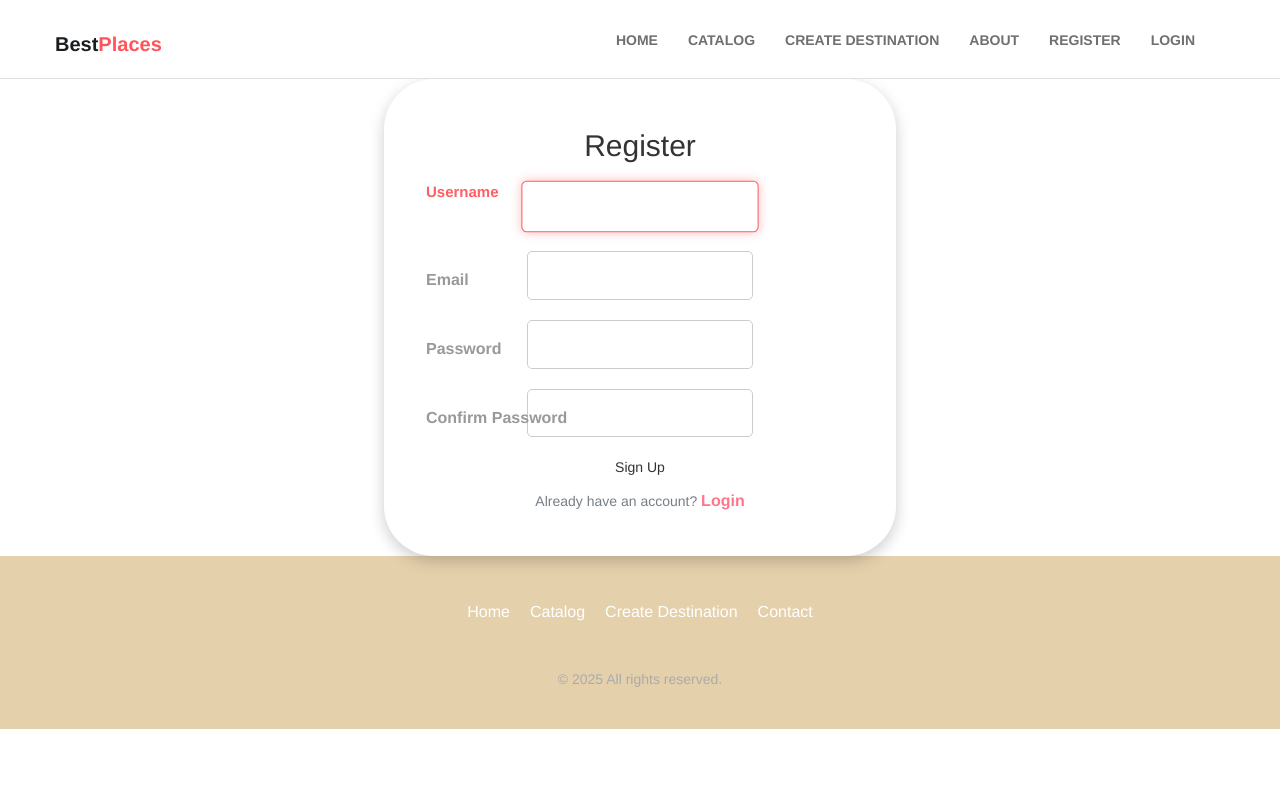
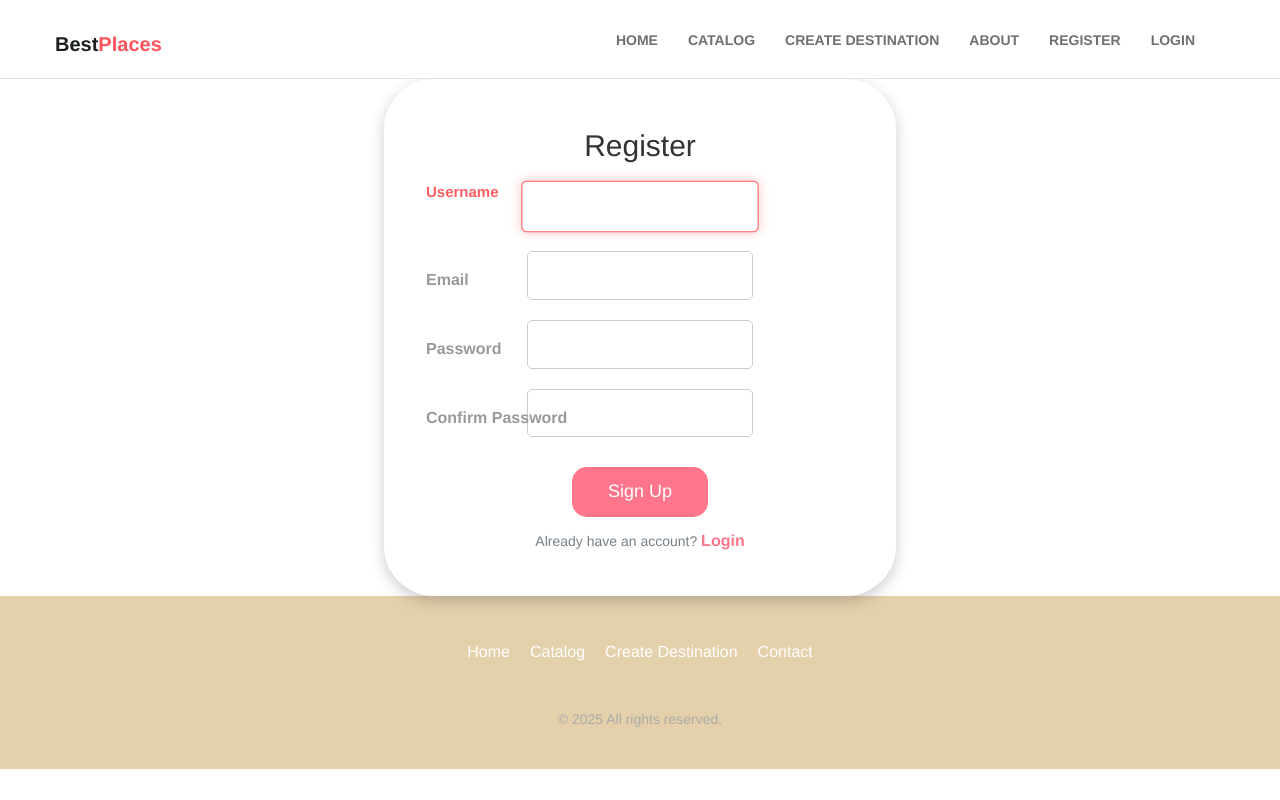
Before and after one commit to Dimitar-Totov/project-defense-2025, a React (Vite) app in the folder client/: page /auth/register in a window 1280 px wide. Built offline with nearby package versions, Linux system fonts and the light colour scheme.

Commit message:
Update style.css

```diff
--- a/client/src/assets/css/style.css
+++ b/client/src/assets/css/style.css
@@ -729,9 +729,34 @@ nav.navbar.bootsnav ul.nav>li.dropdown span {
     box-shadow: 0 0 10px rgba(255, 94, 98, 0.4);
     transform: scale(1.05);
 }
+/* Button styling */
+.register-form button {
+    width: 30%;
+    padding: 12px;
+    background: #ff758c;
+    color: white;
+    font-size: 18px;
+    border: none;
+    border-radius: 5px;
+    cursor: pointer;
+    transition: all 0.3s ease-in-out;
+    margin-top: 10px;
+    opacity: 0;
+    animation: slideIn 1s ease-in-out forwards;
+    animation-delay: 0.4s;
+    border-radius: 15px;
+}
 
-/* Button styling */
+/* Button hover & active effects */
+.register-form button:hover {
+    background: #ff5e78;
+    box-shadow: 0 5px 15px rgba(255, 94, 120, 0.4);
+    transform: scale(1.05);
+}
 
+.register-form button:active {
+    transform: scale(0.95);
+}
 
 .register-link a {
     color: #ff758c;
```
